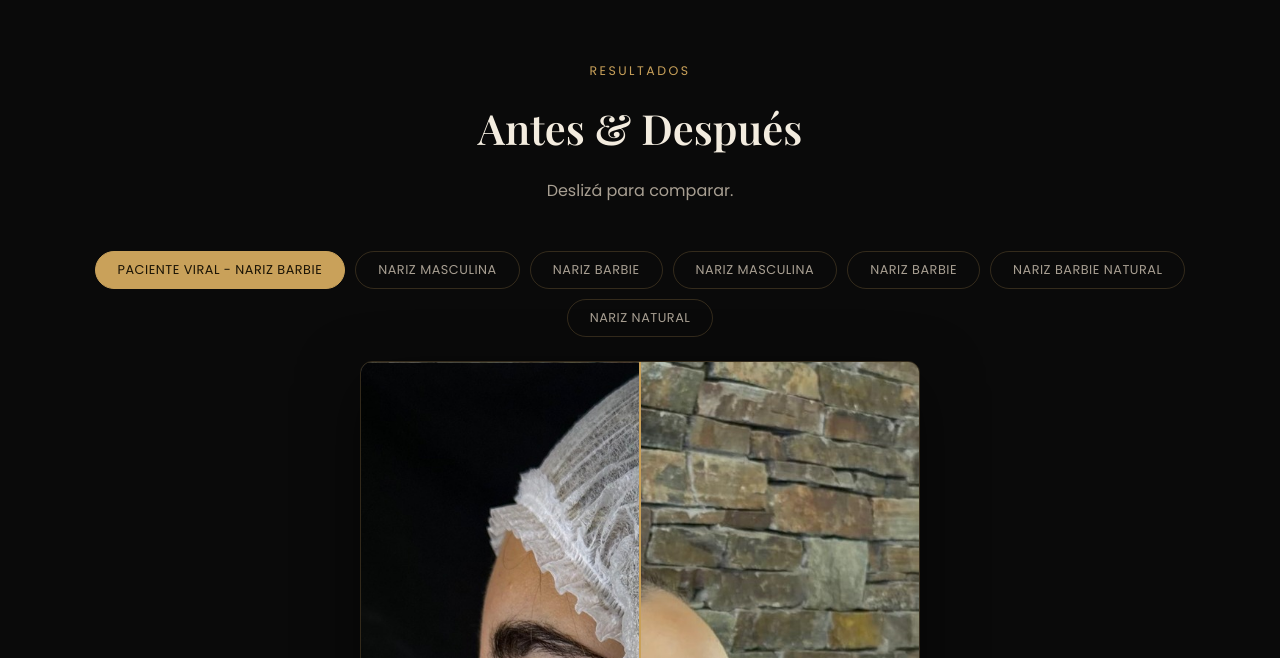
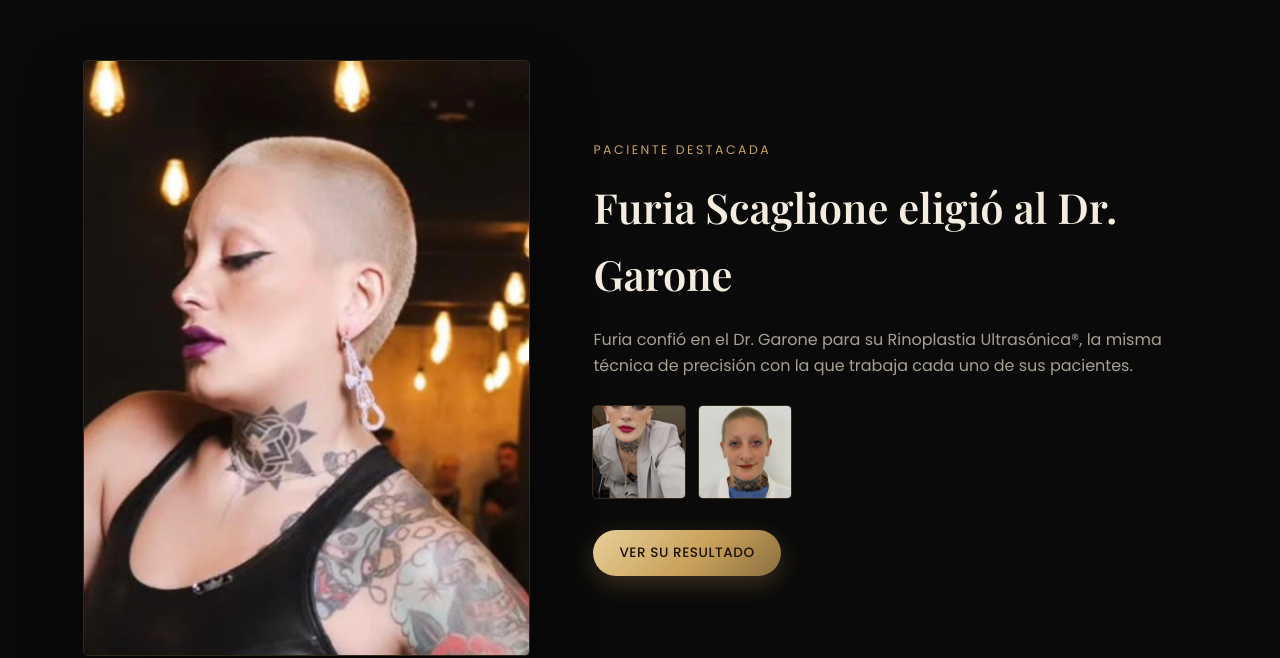
Before and after one commit to yamilham2-lgtm/Landing-Garone, a plain HTML site: page index.html in a window 1280 px wide. Shown: the part 2515-3173 px from the top of the page. Drawn offline with nearby package versions, Linux system fonts and the light colour scheme; a web font is replaced by a local one.

Commit message:
Agregar seccion destacada de Furia Scaglione (propuesta, pendiente de aprobacion)
Seccion arriba de Resultados con foto principal, texto y miniaturas,
mas boton que lleva al caso de Resultados. Pendiente de OK del cliente
antes de mergear a main.

Co-Authored-By: Claude Sonnet 5 <noreply@anthropic.com>
Claude-Session: https://claude.ai/code/session_012SMeFrBTFNUCwNqATjjvTX

```diff
--- a/index.html
+++ b/index.html
@@ -122,6 +122,28 @@
         <h3>Resultado natural</h3>
         <p>El perfil "Barbie Nose": fino, armónico y a medida de cada rostro.</p>
       </div>
+    </div>
+  </div>
+</section>
+
+<!-- FURIA SCAGLIONE -->
+<section class="section furia" id="furia">
+  <div class="container furia-grid">
+    <div class="furia-photo reveal">
+      <img src="assets/img/furia/furia-evento.jpg" alt="Furia Scaglione">
+    </div>
+    <div class="furia-content">
+      <p class="tag reveal" data-delay="1">Paciente destacada</p>
+      <h2 class="reveal" data-delay="2">Furia Scaglione eligió al Dr. Garone</h2>
+      <p class="reveal lead" data-delay="3">
+        Furia confió en el Dr. Garone para su Rinoplastia Ultrasónica<span class="reg">®</span>,
+        la misma técnica de precisión con la que trabaja cada uno de sus pacientes.
+      </p>
+      <div class="furia-thumbs reveal" data-delay="4">
+        <img src="assets/img/furia/furia-selfie.jpg" alt="Furia Scaglione">
+        <img src="assets/img/furia/furia-post.jpg" alt="Furia Scaglione">
+      </div>
+      <a href="#resultados" class="btn btn-gold reveal" data-delay="5">Ver su resultado</a>
     </div>
   </div>
 </section>
--- a/styles.css
+++ b/styles.css
@@ -547,3 +547,48 @@ h2.center { text-align: center; }
   .hero { text-align: left; }
   .hero-actions { flex-direction: column; align-items: flex-start; }
 }
+
+/* FURIA SCAGLIONE */
+.furia-grid {
+  display: grid;
+  grid-template-columns: 0.85fr 1.15fr;
+  gap: 64px;
+  align-items: center;
+}
+.furia-photo {
+  position: relative;
+  border-radius: 4px;
+  overflow: hidden;
+  aspect-ratio: 3 / 4;
+  box-shadow: 0 0 0 1px var(--line), 0 30px 60px rgba(0,0,0,0.5);
+}
+.furia-photo img {
+  width: 100%;
+  height: 100%;
+  object-fit: cover;
+}
+.furia-content .tag { margin-bottom: 14px; }
+.furia-content h2 { margin-bottom: 20px; }
+.furia-content .lead { margin-bottom: 28px; }
+.furia-thumbs {
+  display: flex;
+  gap: 14px;
+  margin-bottom: 32px;
+}
+.furia-thumbs img {
+  width: 92px;
+  height: 92px;
+  object-fit: cover;
+  border-radius: 4px;
+  box-shadow: 0 0 0 1px var(--line);
+}
+
+@media (max-width: 860px) {
+  .furia-grid {
+    grid-template-columns: 1fr;
+    gap: 32px;
+    text-align: center;
+  }
+  .furia-photo { max-width: 320px; margin: 0 auto; }
+  .furia-thumbs { justify-content: center; }
+}
```
Also changed, not shown: assets/img/furia/furia-evento.jpg (added), assets/img/furia/furia-post.jpg (added), assets/img/furia/furia-selfie.jpg (added).
